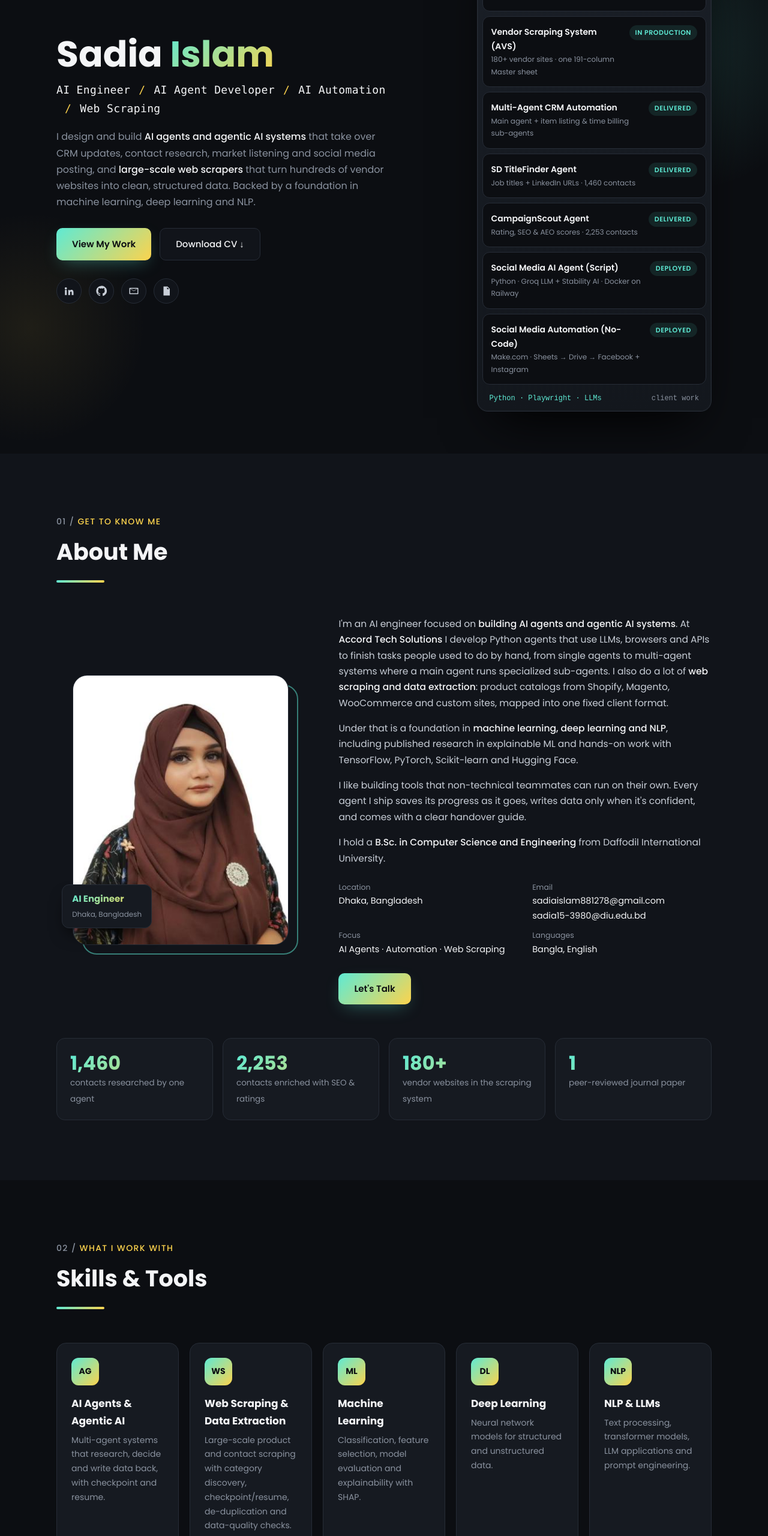
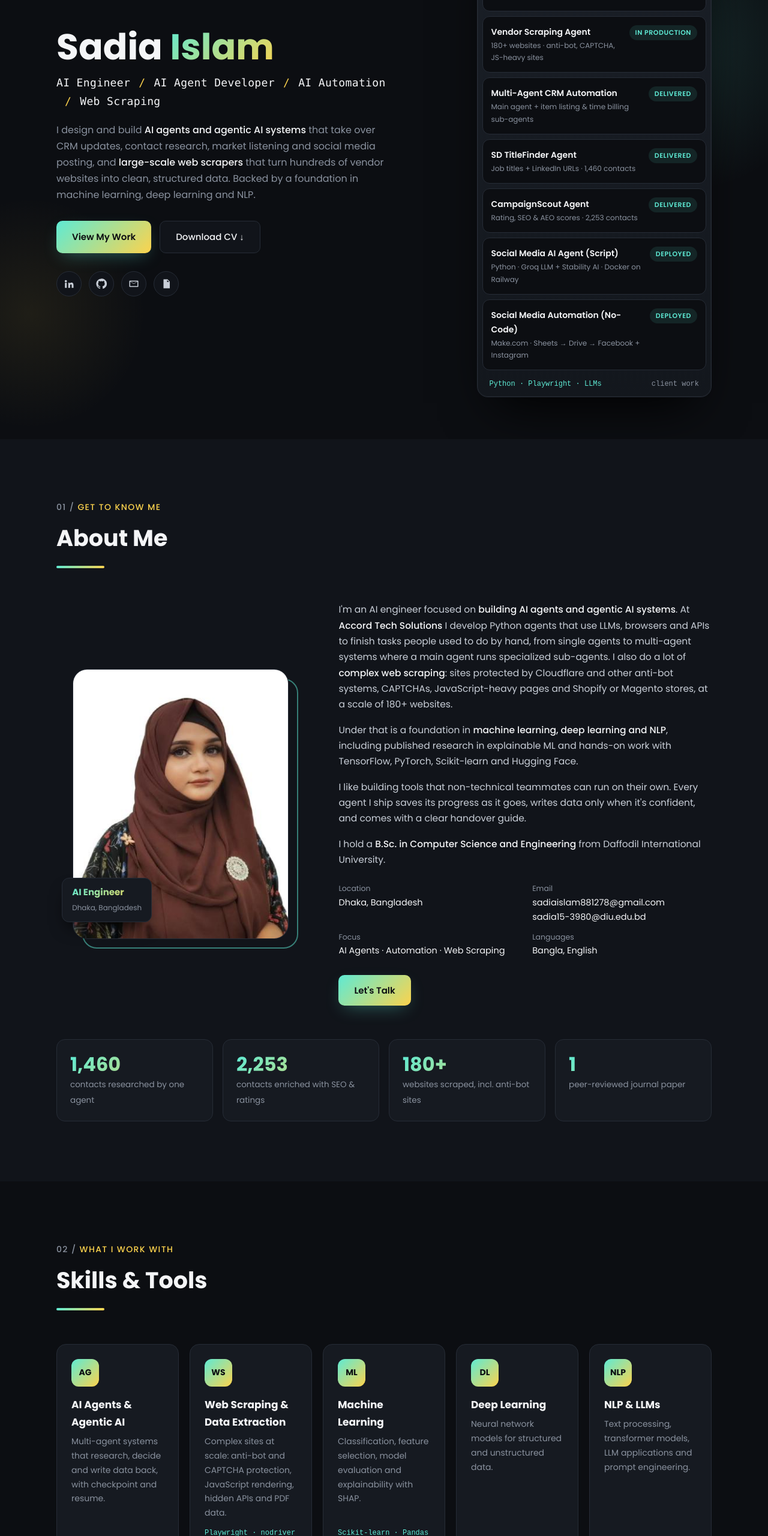
Before and after one commit to sadiaislamcse/sadiaislamcse.github.io, a plain HTML site: page index.html in a window 1280 px wide. Shown: the part 240-2800 px from the top of the page at 60% size. Drawn offline with Linux system fonts and the light colour scheme.

Commit message:
Show scraping expertise instead of internal project details
Co-Authored-By: Claude Opus 5.5 <noreply@anthropic.com>

```diff
--- a/index.html
+++ b/index.html
@@ -228,7 +228,7 @@ footer{border-top:1px solid var(--line);padding:26px 0;text-align:center;font-si
   <div class="console" aria-label="Agents Sadia has built">
     <div class="c-head"><span class="dots"><i></i><i></i><i></i></span><b>agents-built</b><span class="live">8+ built</span></div>
     <div class="c-row"><div><b>Market Listening Agent</b><small>4 AI sub-agents · daily market report + content drafts</small></div><span class="st done">delivered</span></div>
-    <div class="c-row"><div><b>Vendor Scraping System (AVS)</b><small>180+ vendor sites · one 191-column Master sheet</small></div><span class="st done">in production</span></div>
+    <div class="c-row"><div><b>Vendor Scraping Agent</b><small>180+ websites · anti-bot, CAPTCHA, JS-heavy sites</small></div><span class="st done">in production</span></div>
     <div class="c-row"><div><b>Multi-Agent CRM Automation</b><small>Main agent + item listing &amp; time billing sub-agents</small></div><span class="st done">delivered</span></div>
     <div class="c-row"><div><b>SD TitleFinder Agent</b><small>Job titles + LinkedIn URLs · 1,460 contacts</small></div><span class="st done">delivered</span></div>
     <div class="c-row"><div><b>CampaignScout Agent</b><small>Rating, SEO &amp; AEO scores · 2,253 contacts</small></div><span class="st done">delivered</span></div>
@@ -246,7 +246,7 @@ footer{border-top:1px solid var(--line);padding:26px 0;text-align:center;font-si
       <div class="chip-float"><b class="g">AI Engineer</b><small>Dhaka, Bangladesh</small></div>
     </div>
     <div class="r">
-      <p>I'm an AI engineer focused on <b>building AI agents and agentic AI systems</b>. At <b>Accord Tech Solutions</b> I develop Python agents that use LLMs, browsers and APIs to finish tasks people used to do by hand, from single agents to multi-agent systems where a main agent runs specialized sub-agents. I also do a lot of <b>web scraping and data extraction</b>: product catalogs from Shopify, Magento, WooCommerce and custom sites, mapped into one fixed client format.</p>
+      <p>I'm an AI engineer focused on <b>building AI agents and agentic AI systems</b>. At <b>Accord Tech Solutions</b> I develop Python agents that use LLMs, browsers and APIs to finish tasks people used to do by hand, from single agents to multi-agent systems where a main agent runs specialized sub-agents. I also do a lot of <b>complex web scraping</b>: sites protected by Cloudflare and other anti-bot systems, CAPTCHAs, JavaScript-heavy pages and Shopify or Magento stores, at a scale of 180+ websites.</p>
       <p>Under that is a foundation in <b>machine learning, deep learning and NLP</b>, including published research in explainable ML and hands-on work with TensorFlow, PyTorch, Scikit-learn and Hugging Face.</p>
       <p>I like building tools that non-technical teammates can run on their own. Every agent I ship saves its progress as it goes, writes data only when it's confident, and comes with a clear handover guide.</p>
       <p>I hold a <b>B.Sc. in Computer Science and Engineering</b> from Daffodil International University.</p>
@@ -261,7 +261,7 @@ footer{border-top:1px solid var(--line);padding:26px 0;text-align:center;font-si
     <div class="facts r">
       <div class="fact"><b class="g">1,460</b><span>contacts researched by one agent</span></div>
       <div class="fact"><b class="g">2,253</b><span>contacts enriched with SEO &amp; ratings</span></div>
-      <div class="fact"><b class="g">180+</b><span>vendor websites in the scraping system</span></div>
+      <div class="fact"><b class="g">180+</b><span>websites scraped, incl. anti-bot sites</span></div>
       <div class="fact"><b class="g">1</b><span>peer-reviewed journal paper</span></div>
     </div>
   </div>
@@ -271,7 +271,7 @@ footer{border-top:1px solid var(--line);padding:26px 0;text-align:center;font-si
   <div class="title r"><span>What I work with</span><h2>Skills &amp; Tools</h2></div>
   <div class="expertise r">
     <div class="ex"><span class="ex-i">AG</span><h3>AI Agents &amp; Agentic AI</h3><p>Multi-agent systems that research, decide and write data back, with checkpoint and resume.</p><div class="ex-t">Python · Playwright · APIs · Make.com</div></div>
-    <div class="ex"><span class="ex-i">WS</span><h3>Web Scraping &amp; Data Extraction</h3><p>Large-scale product and contact scraping with category discovery, checkpoint/resume, de-duplication and data-quality checks.</p><div class="ex-t">Playwright · nodriver · BeautifulSoup · httpx · lxml</div></div>
+    <div class="ex"><span class="ex-i">WS</span><h3>Web Scraping &amp; Data Extraction</h3><p>Complex sites at scale: anti-bot and CAPTCHA protection, JavaScript rendering, hidden APIs and PDF data.</p><div class="ex-t">Playwright · nodriver · BeautifulSoup · httpx · lxml</div></div>
     <div class="ex"><span class="ex-i">ML</span><h3>Machine Learning</h3><p>Classification, feature selection, model evaluation and explainability with SHAP.</p><div class="ex-t">Scikit-learn · Pandas · NumPy · Matplotlib · Seaborn</div></div>
     <div class="ex"><span class="ex-i">DL</span><h3>Deep Learning</h3><p>Neural network models for structured and unstructured data.</p><div class="ex-t">TensorFlow · PyTorch · Keras</div></div>
     <div class="ex"><span class="ex-i">NLP</span><h3>NLP &amp; LLMs</h3><p>Text processing, transformer models, LLM applications and prompt engineering.</p><div class="ex-t">Hugging Face · NLTK · Groq · Claude</div></div>
@@ -298,7 +298,7 @@ footer{border-top:1px solid var(--line);padding:26px 0;text-align:center;font-si
     <div class="sk"><span class="txt">MA</span>Multi-Agent</div>
     <div class="sk"><span class="txt">MK</span>Make.com</div>
   </div>
-  <div class="chips r"><span>Claude Code Sub-agents &amp; Skills</span><span>YouTube Data API</span><span>RSS</span><span>Google Drive, Docs &amp; Sheets</span><span>pytest</span><span>nodriver</span><span>httpx</span><span>lxml</span><span>pdfplumber</span><span>OCR (Tesseract)</span><span>Shopify / Magento / WooCommerce</span><span>Algolia &amp; GraphQL APIs</span>
+  <div class="chips r"><span>Claude Code Sub-agents &amp; Skills</span><span>YouTube Data API</span><span>RSS</span><span>Google Drive, Docs &amp; Sheets</span><span>pytest</span><span>nodriver</span><span>httpx</span><span>lxml</span><span>pdfplumber</span><span>OCR (Tesseract)</span><span>Shopify / Magento / WooCommerce</span><span>Algolia &amp; GraphQL APIs</span><span>Anti-bot / Cloudflare</span><span>CAPTCHA Handling</span><span>JS Rendering</span>
     <span>Agentic AI</span><span>Prompt Engineering</span><span>Machine Learning</span><span>Deep Learning</span><span>NLP</span><span>Explainable AI (SHAP)</span><span>Feature Selection</span><span>Data Visualization</span><span>Seaborn</span><span>REST APIs</span><span>Graph API</span><span>Telegram Bot API</span><span>Web Scraping</span><span>ETL Pipelines</span><span>SQL</span><span>Railway</span><span>VPS / SSH</span><span>Claude Code</span>
   </div>
 </div></section>
@@ -316,12 +316,12 @@ footer{border-top:1px solid var(--line);padding:26px 0;text-align:center;font-si
     </article>
     <article class="pj r">
       <div class="top" style="--c:radial-gradient(circle at 85% 15%,#fcd34d2e,transparent 55%),radial-gradient(circle at 10% 110%,#5eead41f,transparent 50%),#1b2029"><i>🕸️</i><em>Web Scraping · Large Scale</em></div>
-      <div class="body"><h3>Vendor Product Scraping System (AVS Agent)</h3>
-        <div class="flow"><span>Vendor URL</span> → <span>Category discovery</span> → <span>Scraper</span> → <span>Test run</span> → <span>QA + price check</span> → <span>Master Excel</span></div>
-        <p>A Claude Code-powered agentic scraping system that turns interior-design vendor websites into one fixed 191-column Master sheet in the client's template.</p>
-        <ul><li>180+ vendor scrapers across Shopify, Magento 2, WooCommerce, BigCommerce, NetSuite, EPiServer and custom sites</li><li>Discovers categories itself and maps them to the client's accepted list</li><li>Checkpoint/resume, duplicate filter, live price check, data-quality pass and regression tests</li><li>Runs in parallel on a VPS with screen/nohup</li></ul>
-        <p class="stat"><b>180+</b> vendor websites · <b>191</b>-column output</p>
-        <div class="tags"><span>Python</span><span>Playwright</span><span>nodriver</span><span>BeautifulSoup</span><span>GraphQL / REST</span><span>openpyxl</span><span>pdfplumber</span></div></div>
+      <div class="body"><h3>Vendor Scraping Agent</h3>
+        <div class="flow"><span>Website</span> → <span>Category discovery</span> → <span>Scraper</span> → <span>QA checks</span> → <span>Clean data</span></div>
+        <p>An agentic scraping system that pulls full product catalogs from 180+ e-commerce and brand websites, including sites built to block scrapers.</p>
+        <ul><li>Bot protection: Cloudflare, Akamai, DataDome and PerimeterX, plus CAPTCHA handling</li><li>JavaScript-rendered pages, infinite scroll and "load more" listings</li><li>Shopify, Magento, WooCommerce, BigCommerce and custom platforms, often through their hidden JSON, GraphQL and Algolia APIs</li><li>Data from PDF spec sheets, with OCR when needed</li><li>Checkpoint/resume, retries, duplicate removal and automatic quality checks</li></ul>
+        <p class="stat"><b>180+</b> websites scraped</p>
+        <div class="tags"><span>Python</span><span>Playwright</span><span>Stealth browsing</span><span>BeautifulSoup</span><span>GraphQL / REST</span><span>pdfplumber</span><span>OCR</span></div></div>
     </article>
     <article class="pj r">
       <div class="top" style="--c:radial-gradient(circle at 85% 15%,#5eead42e,transparent 55%),radial-gradient(circle at 10% 110%,#fcd34d1f,transparent 50%),#1b2029"><i>🧠</i><em>Multi-Agent System</em></div>
```
